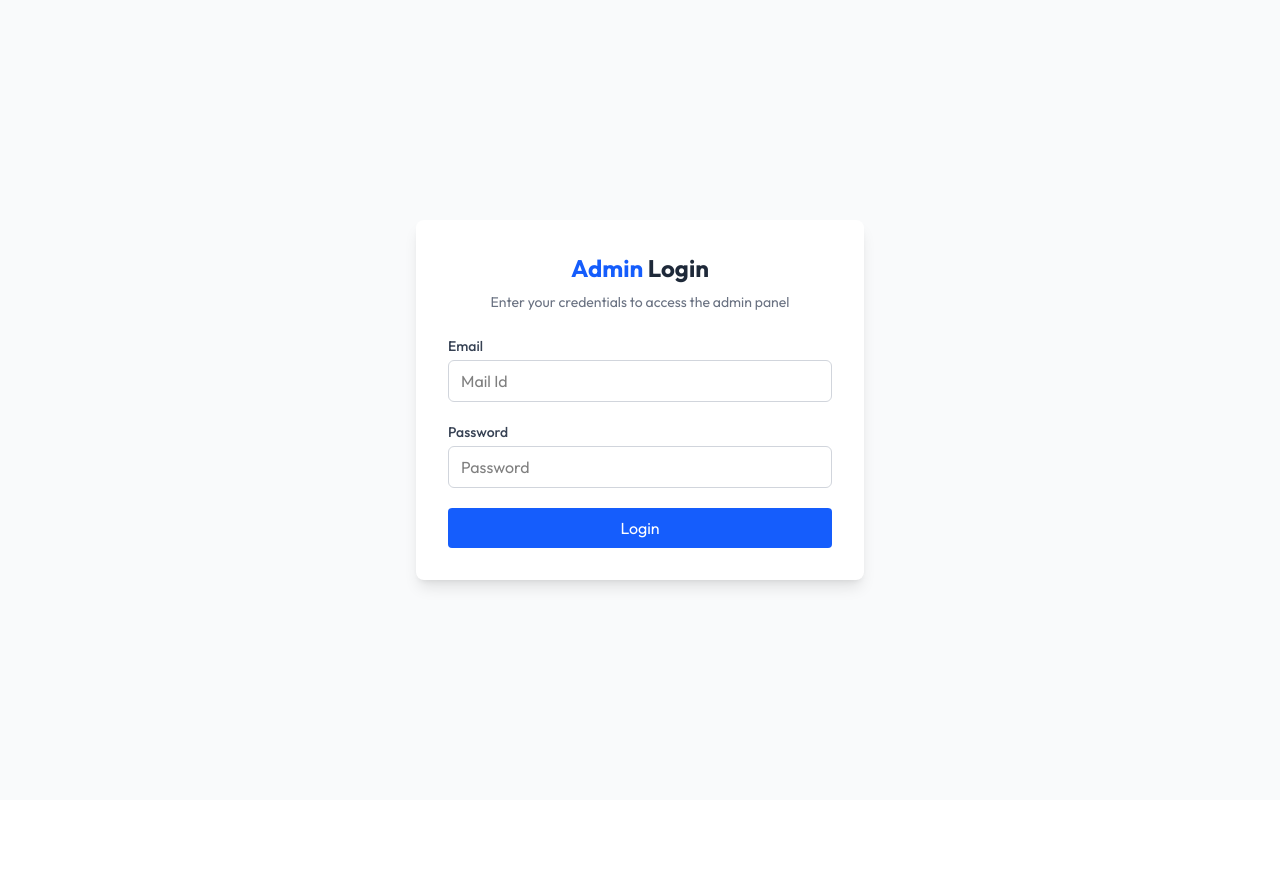
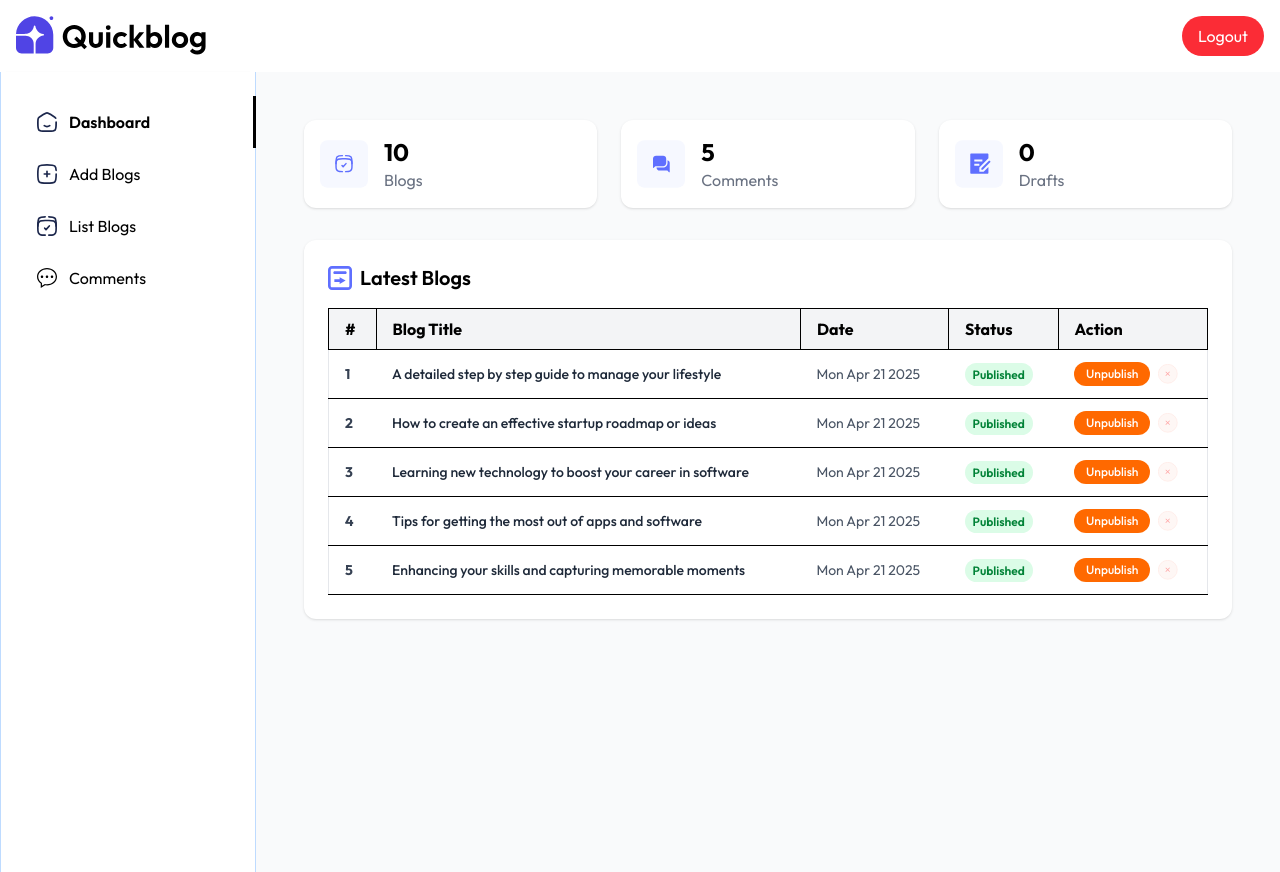
Before and after one commit to karuna207/QuillAI, a React (Vite) app in the folder frontend/: page /admin in a window 1280 px wide. Before the commit the page ends 800 px from the top, so only its background shows below. Built offline with nearby package versions, Linux system fonts and the light colour scheme.

Commit message:
Dashboard and List Blog page created

```diff
--- a/frontend/src/App.jsx
+++ b/frontend/src/App.jsx
@@ -15,7 +15,7 @@ const App = () => {
       <Routes>
         <Route path='/' element={<Home />} />
         <Route path="/blog/:id" element={<Blog />} />
-        <Route path='/admin' element={false?<Layout />:<Login/>}>
+        <Route path='/admin' element={<Layout />}>
           <Route index element={<Dashboard />} />
           <Route path="addBlog" element={<AddBlog />} />
           <Route path="listBlog" element={<ListBlog />} />
--- /dev/null
+++ b/frontend/src/components/admin/BlogTableItem.jsx
@@ -0,0 +1,51 @@
+import React from 'react';
+import { assets } from '../../assets/assets';
+
+const BlogTableItem = ({ blog, fetchBlogs, index }) => {
+  const { title, createdAt } = blog;
+  const blogDate = new Date(createdAt);
+
+  return (
+    <tr className="border-b hover:bg-gray-50">
+      <th className="px-4 py-3 text-sm text-gray-700">{index}</th>
+
+      <td className="px-4 py-3 text-sm font-medium text-gray-800">{title}</td>
+
+      <td className="px-4 py-3 text-sm text-gray-600">
+        {blogDate.toDateString()}
+      </td>
+
+      <td className="px-4 py-3 text-sm font-semibold">
+        <span
+          className={`px-2 py-1 rounded-full text-xs ${
+            blog.isPublished
+              ? 'bg-green-100 text-green-700'
+              : 'bg-orange-100 text-orange-700'
+          }`}
+        >
+          {blog.isPublished ? 'Published' : 'Unpublished'}
+        </span>
+      </td>
+
+      <td className="px-4 py-3 flex items-center gap-2">
+        <button
+          className={`px-3 py-1 text-xs font-medium rounded-full transition duration-200 cursor-pointer ${
+            blog.isPublished
+              ? 'bg-orange-500 text-white hover:bg-orange-600'
+              : 'bg-green-500 text-white hover:bg-green-600'
+          }`}
+        >
+          {blog.isPublished ? 'Unpublish' : 'Publish'}
+        </button>
+
+        <img
+          src={assets.cross_icon}
+          alt="Delete"
+          className="w-5 h-5 cursor-pointer hover:scale-110 transition"
+        />
+      </td>
+    </tr>
+  );
+};
+
+export default BlogTableItem;
--- a/frontend/src/pages/admin/Dashboard.jsx
+++ b/frontend/src/pages/admin/Dashboard.jsx
@@ -1,11 +1,84 @@
-import React from 'react'
+import React, { useState, useEffect } from 'react';
+import { assets, dashboard_data } from '../../assets/assets';
+import BlogTableItem from '../../components/admin/BlogTableItem';
 
 const Dashboard = () => {
+  const [dashboardData, setDashboardData] = useState({
+    blogs: 0,
+    comments: 0,
+    drafts: 0,
+    recentBlogs: [],
+  });
+
+  const fetchDashboard = () => {
+    setDashboardData(dashboard_data);
+  };
+
+  useEffect(() => {
+    fetchDashboard();
+  }, []);
+
   return (
-    <div>
+    <div className="p-6 space-y-8">
+      {/* Stats Section */}
+      <div className="grid grid-cols-1 sm:grid-cols-2 lg:grid-cols-3 gap-6">
+        {/* Blogs */}
+        <div className="flex items-center p-4 bg-white rounded-xl shadow">
+          <img src={assets.dashboard_icon_1} alt="Blogs" className="w-12 h-12 mr-4" />
+          <div>
+            <p className="text-2xl font-bold">{dashboardData.blogs}</p>
+            <p className="text-gray-500">Blogs</p>
+          </div>
+        </div>
 
+        {/* Comments */}
+        <div className="flex items-center p-4 bg-white rounded-xl shadow">
+          <img src={assets.dashboard_icon_2} alt="Comments" className="w-12 h-12 mr-4" />
+          <div>
+            <p className="text-2xl font-bold">{dashboardData.comments}</p>
+            <p className="text-gray-500">Comments</p>
+          </div>
+        </div>
+
+        {/* Drafts */}
+        <div className="flex items-center p-4 bg-white rounded-xl shadow">
+          <img src={assets.dashboard_icon_3} alt="Drafts" className="w-12 h-12 mr-4" />
+          <div>
+            <p className="text-2xl font-bold">{dashboardData.drafts}</p>
+            <p className="text-gray-500">Drafts</p>
+          </div>
+        </div>
+      </div>
+
+      {/* Latest Blogs Section */}
+      <div className="bg-white p-6 rounded-xl shadow">
+        <div className="flex items-center mb-4">
+          <img src={assets.dashboard_icon_4} alt="Latest Blogs" className="w-6 h-6 mr-2" />
+          <p className="text-xl font-semibold">Latest Blogs</p>
+        </div>
+
+        <div className="overflow-x-auto">
+          <table className="min-w-full text-left border border-gray-200">
+            <thead className="bg-gray-100">
+              <tr>
+                <th className="px-4 py-2 border">#</th>
+                <th className="px-4 py-2 border">Blog Title</th>
+                <th className="px-4 py-2 border">Date</th>
+                <th className="px-4 py-2 border">Status</th>
+                <th className="px-4 py-2 border">Action</th>
+              </tr>
+            </thead>
+            <tbody>
+              {dashboardData.recentBlogs.map((blog,index)=>{
+                return <BlogTableItem key={blog._id} blog={blog} fetchBlogs={fetchDashboard} index={index+1}/>
+              })}
+
+            </tbody>
+          </table>
+        </div>
+      </div>
     </div>
-  )
-}
+  );
+};
 
-export default Dashboard
+export default Dashboard;
--- a/frontend/src/pages/admin/Layout.jsx
+++ b/frontend/src/pages/admin/Layout.jsx
@@ -1,7 +1,6 @@
 import React from 'react';
-import Navbar from '../../components/Navbar';
-import {Outlet,useNavigate } from 'react-router-dom';
-import { assets } from '../../assets/assets'; // Ensure this is correctly imported
+import { Outlet, useNavigate } from 'react-router-dom';
+import { assets } from '../../assets/assets';
 import Sidebar from '../../components/admin/Sidebar';
 
 const Layout = () => {
@@ -13,6 +12,7 @@ const Layout = () => {
 
   return (
     <>
+      {/* Header/Navbar */}
       <div className="flex justify-between items-center p-4 bg-white shadow-md">
         <img
           src={assets.logo}
@@ -30,9 +30,14 @@ const Layout = () => {
         </button>
       </div>
 
-      <div>
-        <Sidebar/>
-        <Outlet/>
+      {/* Sidebar + Content Layout */}
+      <div className="flex min-h-screen">
+        <div className="w-64 bg-gray-100 min-h-screen shadow-md">
+          <Sidebar />
+        </div>
+        <div className="flex-1 p-6 bg-gray-50">
+          <Outlet />
+        </div>
       </div>
     </>
   );
--- a/frontend/src/pages/admin/ListBlog.jsx
+++ b/frontend/src/pages/admin/ListBlog.jsx
@@ -1,11 +1,47 @@
-import React from 'react'
+import React, { useEffect, useState } from 'react';
+import { blog_data } from '../../assets/assets';
+import BlogTableItem from '../../components/admin/BlogTableItem';
 
 const ListBlog = () => {
+  const [blogData, setblogData] = useState([]);
+
+  const fetchBlogs = async () => {
+    setblogData(blog_data);
+  };
+
+  useEffect(() => {
+    fetchBlogs();
+  }, []);
+
   return (
-    <div>
+    <div className="p-6">
+      <h1 className="text-2xl font-semibold mb-6 text-gray-800">All Blogs</h1>
 
+      <div className="overflow-x-auto bg-white shadow-md rounded-lg">
+        <table className="min-w-full text-left border border-gray-200">
+          <thead className="bg-gray-100">
+            <tr>
+              <th className="px-4 py-3 border font-medium text-gray-600">#</th>
+              <th className="px-4 py-3 border font-medium text-gray-600">Blog Title</th>
+              <th className="px-4 py-3 border font-medium text-gray-600">Date</th>
+              <th className="px-4 py-3 border font-medium text-gray-600">Status</th>
+              <th className="px-4 py-3 border font-medium text-gray-600">Action</th>
+            </tr>
+          </thead>
+          <tbody className="bg-white divide-y divide-gray-100">
+            {blogData.map((blog, index) => (
+              <BlogTableItem
+                key={blog._id}
+                blog={blog}
+                fetchBlogs={fetchBlogs}
+                index={index + 1}
+              />
+            ))}
+          </tbody>
+        </table>
+      </div>
     </div>
-  )
-}
+  );
+};
 
-export default ListBlog
+export default ListBlog;
```
